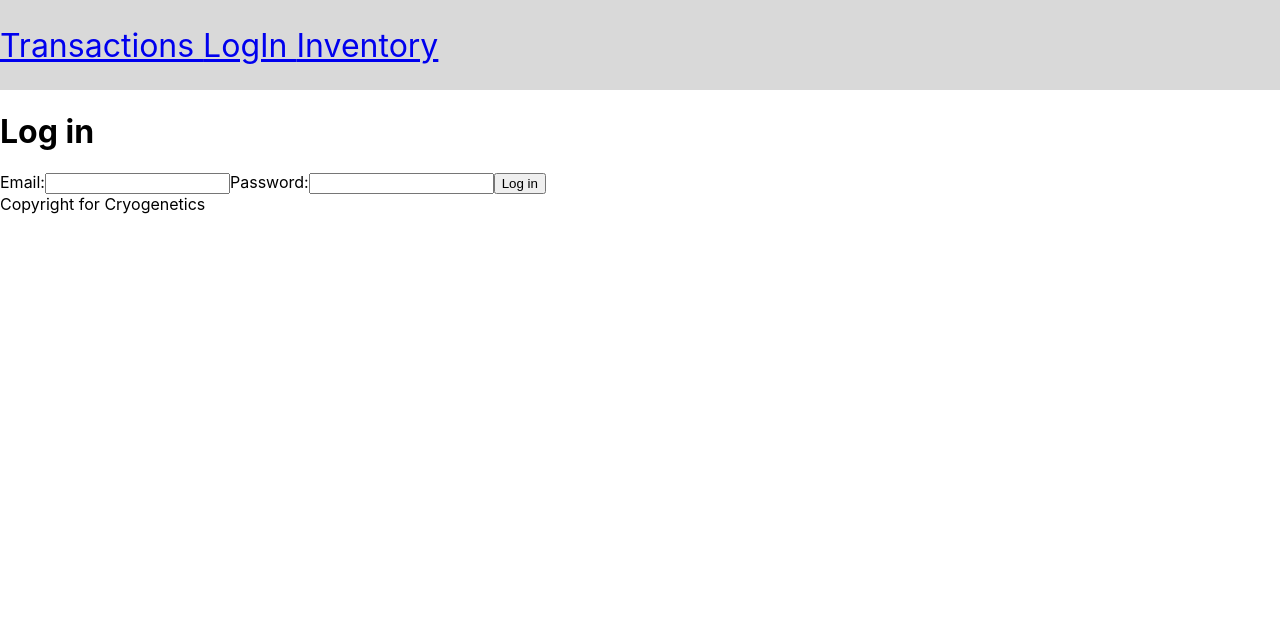
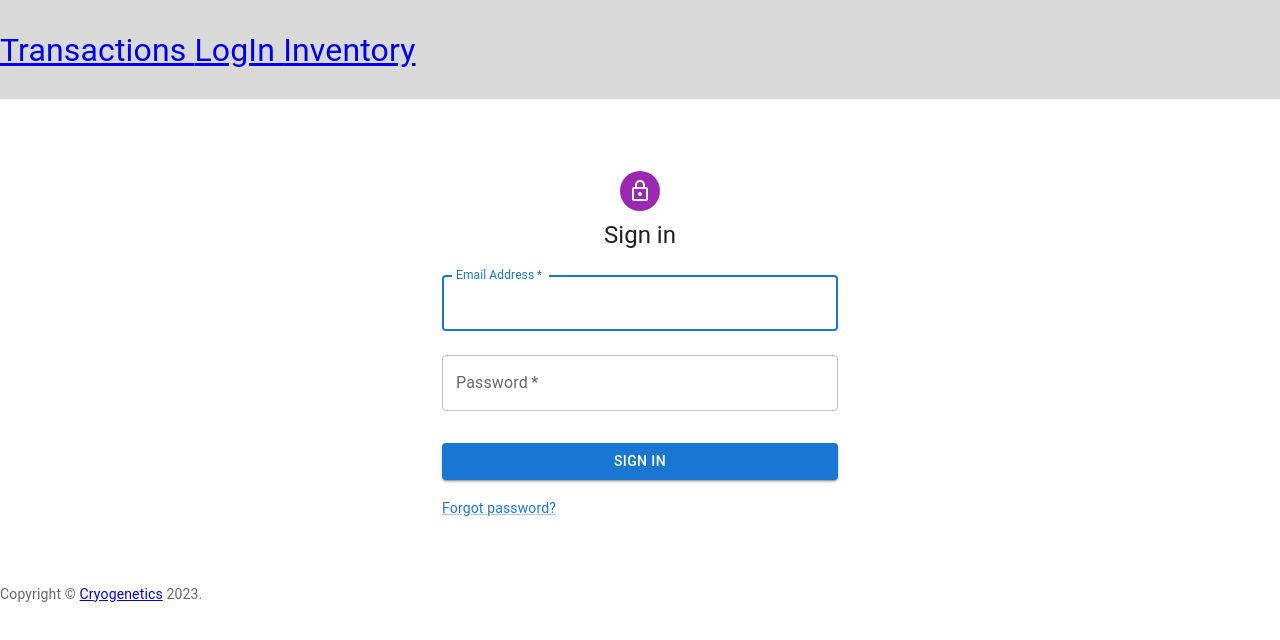
Before and after one commit to AxelJacobsen/Bachelor-thesis-2023_Cryogenetics, a React (Create React App) app in the folder Code/Frontend/admin-website/: page /login in a window 1280 px wide. Shown: the top 640 px of the page. Built offline with nearby package versions, Linux system fonts and the light colour scheme.

Commit message:
Prettier log in page (From MaterialUI, needs personal design touches)

```diff
--- a/Code/Frontend/admin-website/package.json
+++ b/Code/Frontend/admin-website/package.json
@@ -3,6 +3,10 @@
   "version": "0.1.0",
   "private": true,
   "dependencies": {
+    "@emotion/react": "^11.10.6",
+    "@emotion/styled": "^11.10.6",
+    "@mui/icons-material": "^5.11.9",
+    "@mui/material": "^5.11.10",
     "@testing-library/jest-dom": "^5.16.5",
     "@testing-library/react": "^13.4.0",
     "@testing-library/user-event": "^13.5.0",
--- a/Code/Frontend/admin-website/src/App.js
+++ b/Code/Frontend/admin-website/src/App.js
@@ -5,7 +5,22 @@
 import Inventory from './components/Inventory'
 import ErrorPage from './components/ErrorPage'
 import './App.css'
+import Typography from '@mui/material/Typography';
 
+
+
+function Copyright(props) {
+  return (
+    <Typography variant="body2" color="text.secondary" align="left" {...props}>
+      {'Copyright © '}
+      <Link color="inherit" href="https://cryogenetics.com/">
+        Cryogenetics
+      </Link>{' '}
+      {new Date().getFullYear()}
+      {'.'}
+    </Typography>
+  );
+}
 
 function App() {
   const [isLoggedIn, setIsLoggedIn] = useState(false); // Replace with your authentication logic
@@ -26,11 +41,13 @@
         <Route path="/" element={isLoggedIn ? <Transactions isLoggedIn={isLoggedIn}/> : <Navigate to="/login" />} />
 
         <Route path="/login" element={<LogIn onSignIn={handleLogIn} setIsLoggedIn={setIsLoggedIn}/>} />
+
         <Route path="/inventory" element={isLoggedIn ? <Inventory /> : <Navigate to="/login" />} />
 
-        <Route path='*' element={<ErrorPage/>}></Route> {/* All deviations in URL lead to ErrorPage */}
+
+        <Route path='*' element={<ErrorPage/>} /> {/* All deviations in URL lead to ErrorPage */}
       </Routes>
-      <div> Copyright for Cryogenetics </div>
+      <Copyright sx={{ mt: 8, mb: 4 }} />
     </Router>
   )
 }
--- a/Code/Frontend/admin-website/src/components/LogIn.js
+++ b/Code/Frontend/admin-website/src/components/LogIn.js
@@ -1,7 +1,22 @@
-import React, { useState } from 'react';
+import * as React  from 'react';
+import { useState } from 'react';
 import { useNavigate } from 'react-router-dom';
+import Avatar from '@mui/material/Avatar';
+import Button from '@mui/material/Button';
+import CssBaseline from '@mui/material/CssBaseline';
+import TextField from '@mui/material/TextField';
+import Link from '@mui/material/Link';
+import Grid from '@mui/material/Grid';
+import Box from '@mui/material/Box';
+import LockOutlinedIcon from '@mui/icons-material/LockOutlined';
+import Typography from '@mui/material/Typography';
+import Container from '@mui/material/Container';
+import { createTheme, ThemeProvider } from '@mui/material/styles';
 
-function LogIn({setIsLoggedIn}) {
+
+const theme = createTheme();
+
+export default function LogIn({setIsLoggedIn}) {
     const [email, setEmail] = useState('');
     const [password, setPassword] = useState('');
     const navigate = useNavigate();
@@ -13,26 +28,69 @@
       if (isLoggedIn) {
         setIsLoggedIn(true);
         navigate('/');
-      console.log(isLoggedIn)
+        console.log(email + password)
       }
     }
 
   return (
-    <div>
-      <h1>Log in</h1>
-      <form onSubmit={handleLogIn}>
-        <label>
-          Email:
-          <input type="text" value={email} onChange={event => setEmail(event.target.value)} />
-        </label>
-        <label>
-          Password:
-          <input type="password" value={password} onChange={event => setPassword(event.target.value)} />
-        </label>
-        <button type="submit">Log in</button>
-      </form>
-    </div>
+    <ThemeProvider theme={theme}>
+      <Container component="main" maxWidth="xs">
+        <CssBaseline />
+        <Box
+          sx={{
+            marginTop: 8,
+            display: 'flex',
+            flexDirection: 'column',
+            alignItems: 'center',
+          }}
+        >
+          <Avatar sx={{ m: 1, bgcolor: 'secondary.main' }}>
+            <LockOutlinedIcon />
+          </Avatar>
+          <Typography component="h1" variant="h5">
+            Sign in
+          </Typography>
+          <Box component="form" onSubmit={handleLogIn} noValidate sx={{ mt: 1 }}>
+            <TextField
+              margin="normal"
+              required
+              fullWidth
+              id="email"
+              label="Email Address"
+              name="email"
+              autoComplete="email"
+              autoFocus
+              onChange={event => setEmail(event.target.value)}
+            />
+            <TextField
+              margin="normal"
+              required
+              fullWidth
+              name="password"
+              label="Password"
+              type="password"
+              id="password"
+              autoComplete="current-password"
+              onChange={event => setPassword(event.target.value)}
+            />
+            <Button
+              type="submit"
+              fullWidth
+              variant="contained"
+              sx={{ mt: 3, mb: 2 }}
+            >
+              Sign In
+            </Button>
+            <Grid container>
+              <Grid item xs>
+                <Link href="#" variant="body2">
+                  Forgot password?
+                </Link>
+              </Grid>
+            </Grid>
+          </Box>
+        </Box>
+      </Container>
+    </ThemeProvider>
   );
 }
-
-export default LogIn
```
Also changed, not shown: 1 other file (tests, documents, lock files or other folders). Lines whose indentation alone changed are shown as unchanged.
